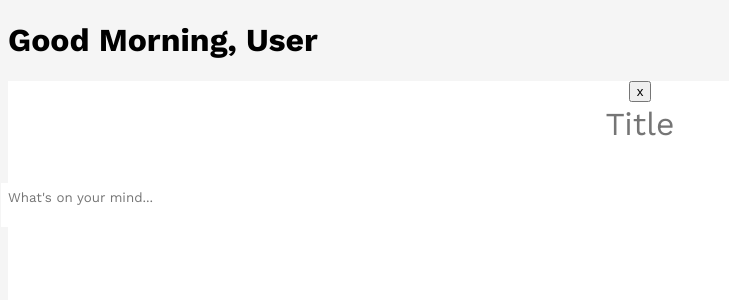
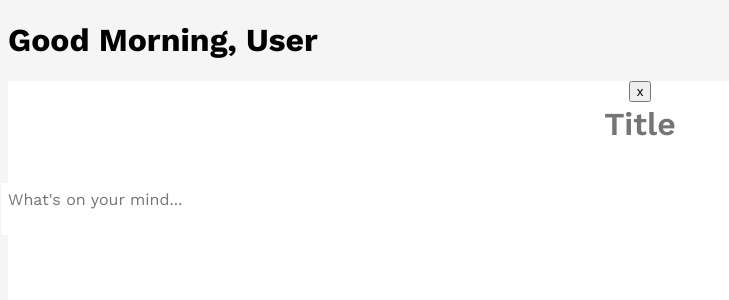
Before and after one commit to theRedKh/thinkbox-notes, a React (Vite) app in the folder client/: page / in a window 1280 px wide. Shown: the top 300 px of the page, without its empty margins (0-729 px from the left). Built offline with nearby package versions, Linux system fonts and the light colour scheme.

Commit message:
styling note area

```diff
--- a/client/src/components/NoteForm/NoteForm.module.css
+++ b/client/src/components/NoteForm/NoteForm.module.css
@@ -14,6 +14,10 @@
     font-family: "Work Sans";
     font-size: 2rem;
     text-align: center;
+    font-weight: 600;
+}
+.title::placeholder {
+    font-weight: 600;
 }
 
 .title:focus::placeholder {
@@ -25,13 +29,16 @@
     outline: none;
     border: 2px solid transparent;
     align-items: center;
-    font-family: "Work Sans";
     position: relative;
     padding: 5px;
     margin: 5px;
     width: 100%;
     resize: none;
     height: fit-content;
+
+    font-size: 1rem;
+    font-family: "Work Sans";
+    font-weight: 400;
 }
 
 .noteArea:focus::placeholder {
```
